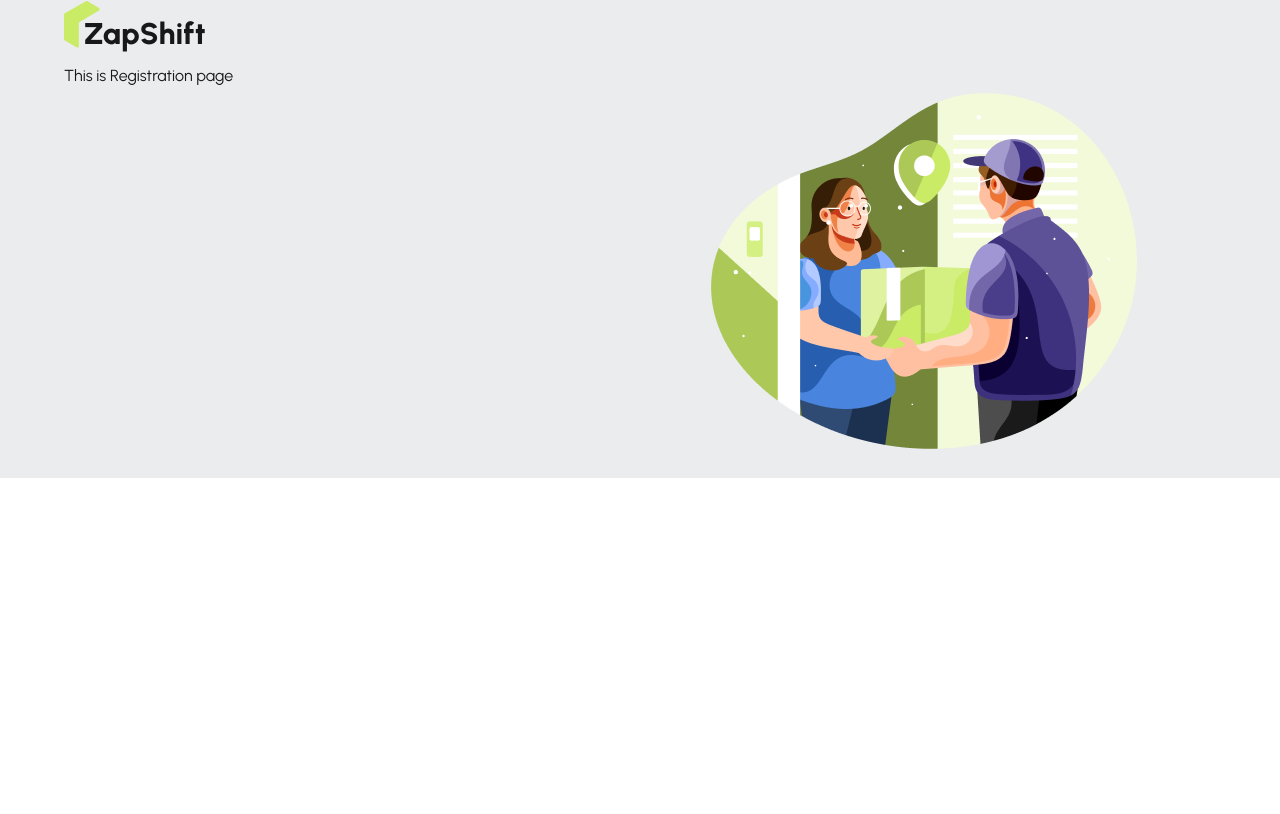
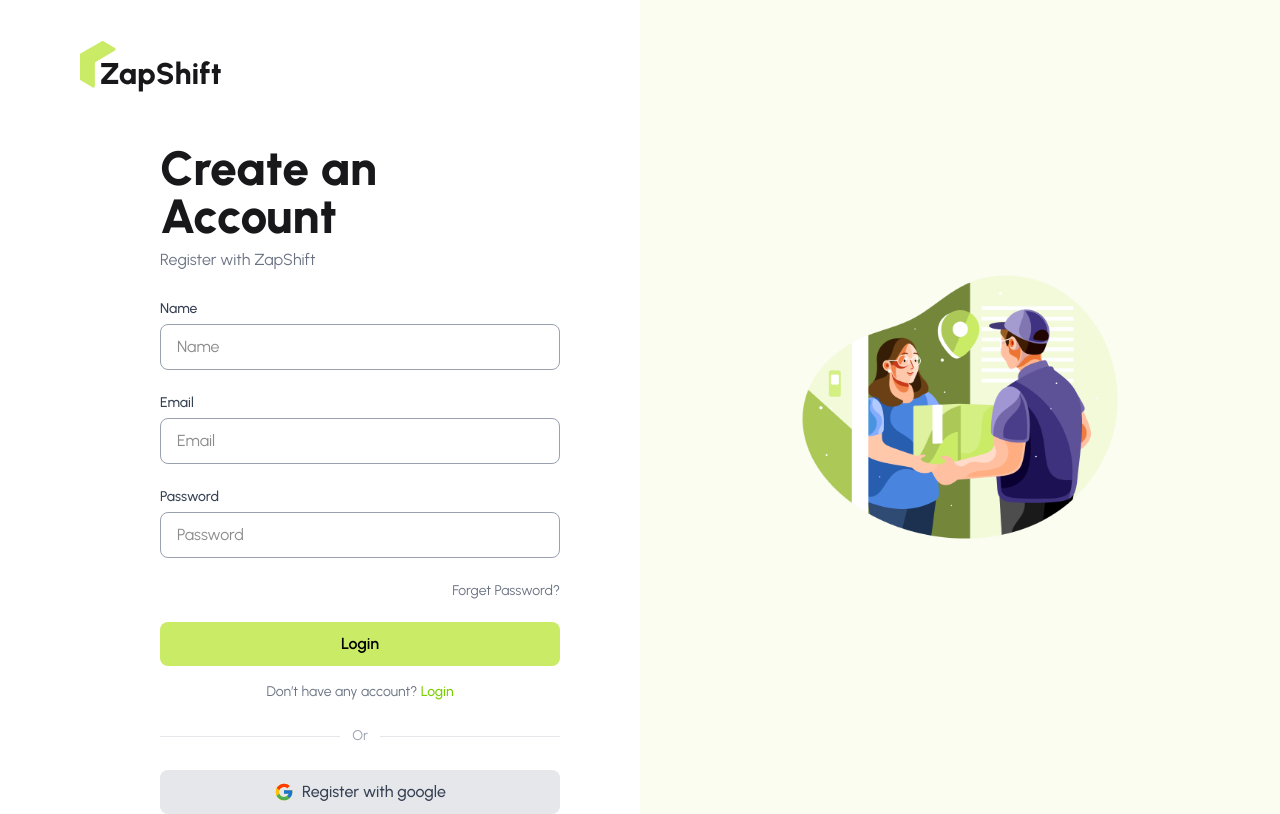
Before and after one commit to Antor-Chowdhury/Zap-Shift-Client, a React (Vite) app: page /register in a window 1280 px wide. Built offline with nearby package versions, Linux system fonts and the light colour scheme.

Commit message:
added register page

```diff
--- a/src/layouts/AuthLayout.jsx
+++ b/src/layouts/AuthLayout.jsx
@@ -1,19 +1,33 @@
 import React from "react";
+import { Outlet } from "react-router";
 import Logo from "../components/Logo/Logo";
-import { Outlet } from "react-router";
 import authImage from "../assets/authImage.png";
 
 const AuthLayout = () => {
   return (
-    <div className="max-w-[90%] mx-auto">
-      <Logo></Logo>
-      <div className="flex">
-        <div className="flex-1">
-          <Outlet></Outlet>
+    <div className="min-h-screen flex bg-white">
+      {/* LEFT SIDE (FORM) */}
+      <div className="w-full lg:w-1/2 flex flex-col px-4 sm:px-8 md:px-12 lg:px-20">
+        {/* Logo */}
+        <div className="py-8 sm:py-10 mb-10 md:mb-0">
+          <Logo />
         </div>
-        <div className="flex-1">
-          <img src={authImage} alt="" />
+
+        {/* Form Area */}
+        <div className="flex md:flex-1 items-center justify-center lg:justify-start lg:ml-20">
+          <div className="w-full max-w-md">
+            <Outlet />
+          </div>
         </div>
+      </div>
+
+      {/* RIGHT SIDE (IMAGE) */}
+      <div className="hidden lg:flex w-1/2 bg-[#FAFDF0] items-center justify-center">
+        <img
+          src={authImage}
+          alt="Authentication"
+          className="w-full max-w-xs sm:max-w-sm md:max-w-md lg:max-w-105"
+        />
       </div>
     </div>
   );
--- a/src/pages/Auth/Register/Register.jsx
+++ b/src/pages/Auth/Register/Register.jsx
@@ -1,9 +1,86 @@
 import React from "react";
+import { FcGoogle } from "react-icons/fc";
 
 const Register = () => {
   return (
-    <div>
-      <h2>This is Registration page</h2>
+    <div className="w-full">
+      {/* Heading */}
+      <h2 className="font-extrabold text-3xl sm:text-4xl lg:text-5xl mb-2">
+        Create an Account
+      </h2>
+      <p className="mb-6 text-gray-500 text-sm sm:text-base">
+        Register with ZapShift
+      </p>
+
+      {/* Form */}
+      <form className="space-y-4 sm:space-y-5">
+        {/* Name */}
+        <div>
+          <label className="text-sm font-medium text-gray-700">Name</label>
+          <input
+            type="text"
+            placeholder="Name"
+            className="w-full mt-1 px-3 sm:px-4 py-2.5 border rounded-lg focus:outline-none border-gray-400 text-sm sm:text-base"
+          />
+        </div>
+
+        {/* Email */}
+        <div>
+          <label className="text-sm font-medium text-gray-700">Email</label>
+          <input
+            type="email"
+            placeholder="Email"
+            className="w-full mt-1 px-3 sm:px-4 py-2.5 border rounded-lg focus:outline-none border-gray-400 text-sm sm:text-base"
+          />
+        </div>
+
+        {/* Password */}
+        <div>
+          <label className="text-sm font-medium text-gray-700">Password</label>
+          <input
+            type="password"
+            placeholder="Password"
+            className="w-full mt-1 px-3 sm:px-4 py-2.5 border rounded-lg focus:outline-none border-gray-400 text-sm sm:text-base"
+          />
+        </div>
+
+        {/* Forgot Password */}
+        <div className="text-right">
+          <a
+            href="#"
+            className="text-xs sm:text-sm text-gray-500 hover:text-lime-500"
+          >
+            Forget Password?
+          </a>
+        </div>
+
+        {/* Submit Button */}
+        <button
+          type="submit"
+          className="w-full bg-primary hover:bg-lime-500 text-black font-semibold py-2.5 rounded-lg transition text-sm sm:text-base"
+        >
+          Login
+        </button>
+      </form>
+
+      {/* Login link */}
+      <p className="text-center text-xs sm:text-sm text-gray-500 mt-4">
+        Don’t have any account?{" "}
+        <span className="text-lime-500 font-medium cursor-pointer">Login</span>
+      </p>
+
+      {/* Divider */}
+      <div className="flex items-center my-6">
+        <div className="flex-1 h-px bg-gray-200"></div>
+        <span className="px-3 text-xs sm:text-sm text-gray-400">Or</span>
+        <div className="flex-1 h-px bg-gray-200"></div>
+      </div>
+
+      {/* Google Register */}
+      <button className="w-full flex items-center justify-center gap-2 rounded-lg py-2.5 bg-gray-200 transition text-sm sm:text-base">
+        <FcGoogle size={20} />
+        <span className="font-medium text-gray-700">Register with google</span>
+      </button>
     </div>
   );
 };
```
